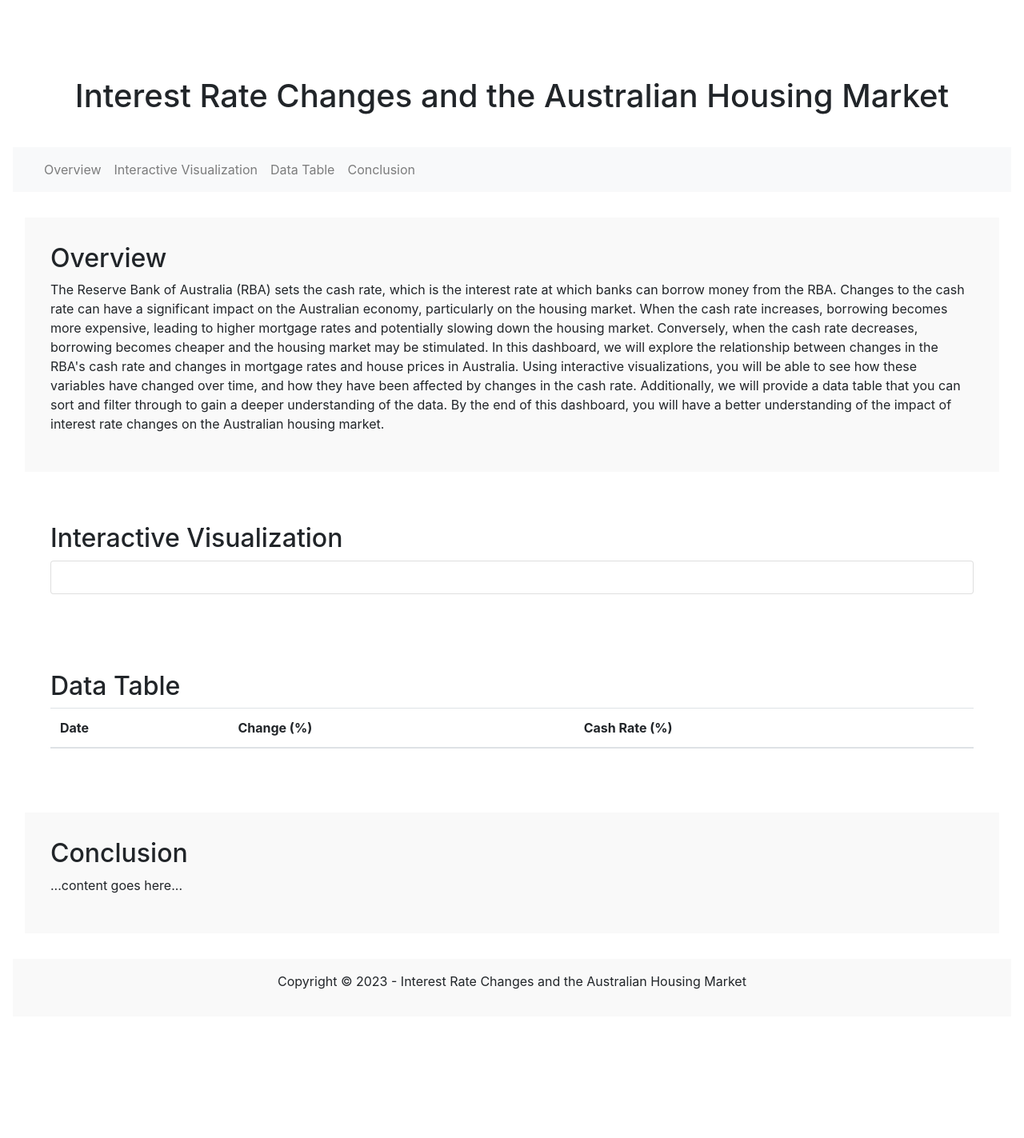
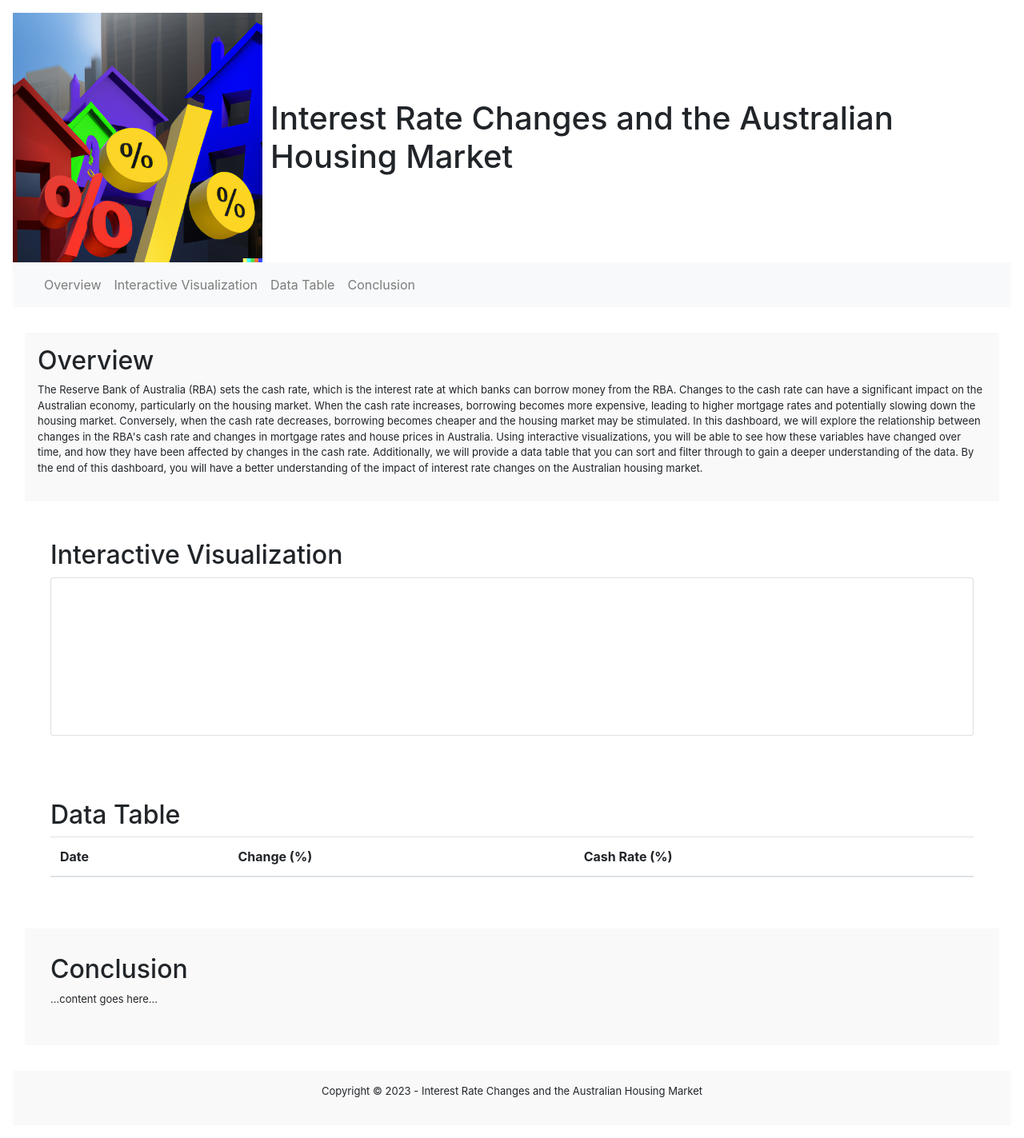
Before and after one commit to Frankr22/Interest-Rate-and-Housing-Market-Interactive-Data-Visualization, a Flask app: template templates/index.html in a window 1280 px wide. Shown: the whole page at 80% size. Before the commit the page ends 1237 px from the top, so only its background shows below. Run offline with Flask 2, Linux system fonts and the light colour scheme; the template is opened without the code that fills it, so the values that code supplies are empty; a map, chart or similar area stays blank; parts of the project's set-up code (start-up, migrations or seed data) failed here and were passed over; some libraries are stand-ins or nearby versions.

Commit message:
adding image and updated css, js, and html code

```diff
--- a/static/style.css
+++ b/static/style.css
@@ -3,9 +3,27 @@ body {
     padding: 1em;
   }
 
-  header h1 {
-    margin-top: 2em;
-    margin-bottom: 1em;
+.header-section {
+  display: flex;
+  align-items: center;
+  }
+
+.header-image {
+  float: left; /* or right */
+  margin-right: 10px; /* or left */
+  }
+
+.header-title {
+  margin: 0;
+  }
+
+header h1 {
+  margin-top: 2em;
+  margin-bottom: 1em;
+  }
+
+  p {
+    font-size: 13px;
   }
 
   nav {
@@ -13,11 +31,11 @@ body {
   }
 
   section {
-    margin-bottom: 2em;
+    margin-bottom: 1em;
   }
 
   section#overview {
-    padding: 2em;
+    padding: 1em;
     background-color: #f9f9f9;
   }
 
@@ -43,7 +61,6 @@ body {
     font-size: 13px;
   }
 
-
   section#conclusion {
     padding: 2em;
     background-color: #f9f9f9;
--- a/templates/index.html
+++ b/templates/index.html
@@ -2,18 +2,19 @@
 <html>
   <head>
     <meta charset="UTF-8">
-    <title>Interest Rate Changes and the Australian Housing Market</title>
+    <div class="header-section">
+      <img src="../data/DALL·E 2023-01-18 12.38.05 - Interest Rate Changes and the Australian Housing Market.png" alt="Header Image" width="25%" height="25%" class="header-image">
+      <h1 class="header-title">Interest Rate Changes and the Australian Housing Market</h1>
+   </div>
     <link rel="stylesheet" href="../static/style.css">
     <link rel="stylesheet" href="https://stackpath.bootstrapcdn.com/bootstrap/4.5.2/css/bootstrap.min.css" integrity="sha384-JcKb8q3iqJ61gNV9KGb8thSsNjpSL0n8PARn9HuZOnIxN0hoP+VmmDGMN5t9UJ0Z" crossorigin="anonymous">
     <link rel="stylesheet" type="text/css" href="https://cdn.datatables.net/1.10.22/css/jquery.dataTables.min.css"/>
     <script src="../static/app.js"></script>
+    <script src="https://cdn.jsdelivr.net/npm/chart.js@2.9.3/dist/Chart.min.js"></script>
   </head>
   <body>
     <script src="https://code.jquery.com/jquery-3.6.0.min.js"></script>
     <script src="https://cdn.datatables.net/1.10.22/js/jquery.dataTables.min.js"></script>
-    <header>
-      <h1 class="text-center">Interest Rate Changes and the Australian Housing Market</h1>
-    </header>
     <nav class="navbar navbar-expand-lg navbar-light bg-light">
       <div class="container-fluid">
         <ul class="navbar-nav">
@@ -43,7 +44,7 @@
         <h2>Interactive Visualization</h2>
         <div class="card">
           <div class="card-body">
-            <div id="chart"></div>
+            <canvas id="line-chart"></canvas>
           </div>
         </div>
       </section>
```
Also changed, not shown: static/app.js (+55 -3 lines), data/DALL·E 2023-01-18 12.38.05 - Interest Rate Changes and the Australian Housing Market.png (added).
